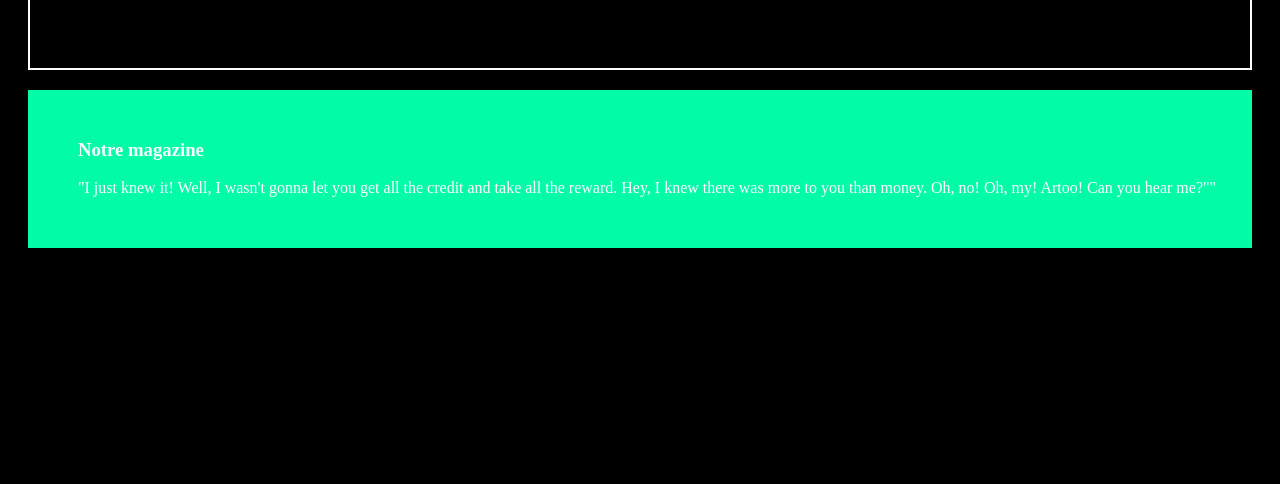
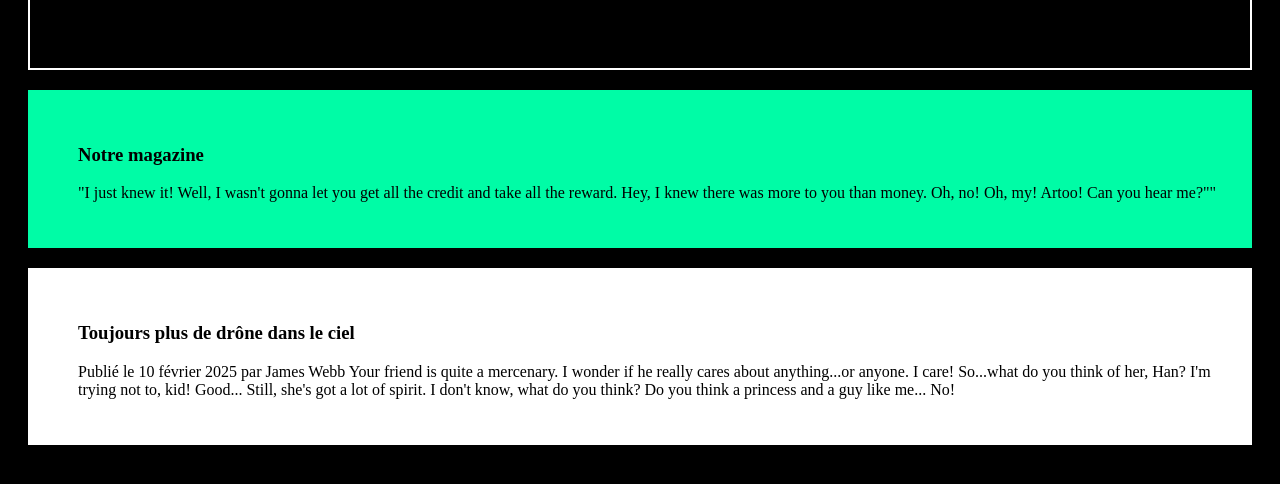
Before and after one commit to arnakoeur/14-techmag, a plain HTML site: page index.html in a window 1280 px wide. Shown: the part 186-670 px from the top of the page. Drawn offline with Linux system fonts and the light colour scheme.

Commit message:
1st-div-en-gros

```diff
--- a/css/styles.css
+++ b/css/styles.css
@@ -18,7 +18,7 @@ h1 {
 }
 
 h3 {
-  color: white;
+  color: black;
 }
 
 p {
@@ -27,6 +27,14 @@ p {
 
 div {
   background: #00fca6;
-  padding: 30px 30px 35px 50px;
+  padding: 35px 30px 30px 50px;
+  margin-bottom: 20px;
+}
 
+div p {
+  color: black;
 }
+
+.drone {
+  background: white;
+}
--- a/index.html
+++ b/index.html
@@ -19,6 +19,15 @@
       all the reward. Hey, I knew there was more to you than money. Oh, no! Oh,
       my! Artoo! Can you hear me?""</p>
     </div>
+    <div class="drone">
+      <h3>Toujours plus de drône dans le ciel</h3>
+      <p>Publié le 10 février 2025 par James Webb
+        Your friend is quite a mercenary. I wonder if he really cares about
+        anything...or anyone. I care! So...what do you think of her, Han? I'm
+        trying not to, kid! Good... Still, she's got a lot of spirit. I don't
+        know, what do you think? Do you think a princess and a guy like me...
+        No!</p>
+    </div>
   </main>
 </body>
 </html>
```
